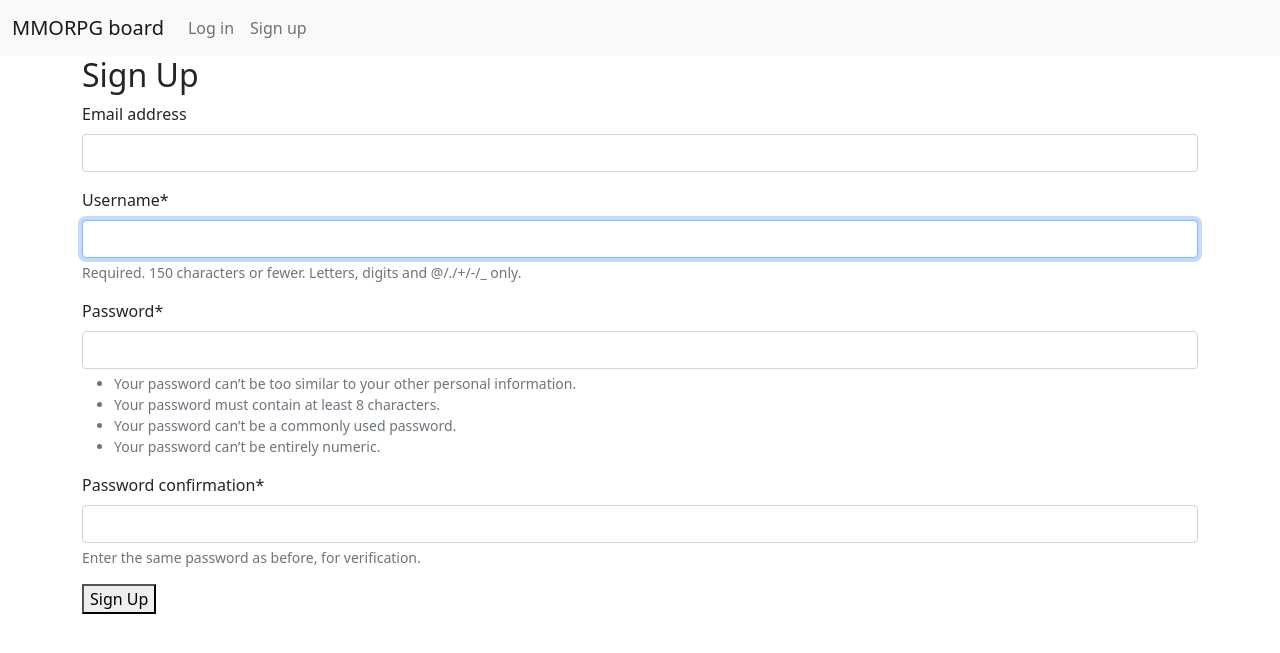
After one commit to magusmgl/MMORPG_board, a Django app: page /accounts/signup/ in a window 1280 px wide. The commit adds this page. Shown: the top 653 px of the page. Run offline with Django 3.2, Linux system fonts and the light colour scheme; some libraries are stand-ins or nearby versions.

Commit message:
add simple login and signup form

```diff
--- a/accounts/urls.py
+++ b/accounts/urls.py
@@ -0,0 +1,10 @@
+from django.contrib import admin
+from django.urls import path, include
+from django.conf import settings
+from django.conf.urls.static import static
+
+from .views import SignupPageView
+
+urlpatterns = [
+    path('signup/', SignupPageView.as_view(), name='signup')
+]
--- a/accounts/views.py
+++ b/accounts/views.py
@@ -1,3 +1,10 @@
 from django.shortcuts import render
+from django.views import generic
+from django.urls import reverse_lazy
 
-# Create your views here.
+from .forms import CustomUserCreationForm
+
+class SignupPageView(generic.CreateView):
+    form_class = CustomUserCreationForm
+    success_url = reverse_lazy('login')
+    template_name = 'registration/signup.html'
--- a/django_project/settings.py
+++ b/django_project/settings.py
@@ -39,6 +39,8 @@ INSTALLED_APPS = [
     # Third-party
     'ckeditor',
     'ckeditor_uploader',
+    'crispy_forms',
+    'crispy_bootstrap5',
     # Local
     'accounts.apps.AccountsConfig',
     'board.apps.BoardConfig',
@@ -132,3 +134,6 @@ AUTH_USER_MODEL = 'accounts.CustomUser'
 
 MEDIA_URL = '/media/'
 MEDIA_ROOT = BASE_DIR / 'media'
+
+LOGIN_REDIRECT_URL = 'ad_list'
+LOGOUT_REDIRECT_URL = 'ad_list'
--- a/django_project/urls.py
+++ b/django_project/urls.py
@@ -4,11 +4,14 @@ from django.conf import settings
 from django.conf.urls.static import static
 
 urlpatterns = [
-    # Django admin
-    path('admin/', admin.site.urls),
-    # Managment user
-    # path('accounts/', include('accounts.urls')),
-    path('ckeditor/', include('ckeditor_uploader.urls')),
-    # Local apps
-    path('', include('board.urls')),
-] + static(settings.MEDIA_URL, document_root=settings.MEDIA_ROOT)
+          # Django admin
+          path('admin/', admin.site.urls),
+              # Managment user
+
+          path('accounts/', include('django.contrib.auth.urls')),
+          # ckeditor
+          path('ckeditor/', include('ckeditor_uploader.urls')),
+          # Local apps
+          path('accounts/', include('accounts.urls')),
+          path('', include('board.urls')),
+          ] + static(settings.MEDIA_URL, document_root=settings.MEDIA_ROOT)
--- a/templates/_base.html
+++ b/templates/_base.html
@@ -16,21 +16,25 @@
 <nav class="navbar navbar-expand-lg navbar-light bg-light">
     <div class="container-fluid">
         <a class="navbar-brand" href="{% url 'ad_list' %}">MMORPG board</a>
-        <button class="navbar-toggler" type="button" data-bs-toggle="collapse" data-bs-target="#navbarNav" aria-controls="navbarNav" aria-expanded="false" aria-label="Toggle navigation">
+        <button class="navbar-toggler" type="button" data-bs-toggle="collapse" data-bs-target="#navbarNav"
+                aria-controls="navbarNav" aria-expanded="false" aria-label="Toggle navigation">
             <span class="navbar-toggler-icon"></span>
         </button>
         <div class="collapse navbar-collapse" id="navbarNav">
             <ul class="navbar-nav">
                 {% if user.is_authenticated %}
                 <li class="nav-item">
-              <a class="nav-link active" aria-current="page" href="#">Log out</a>
+                    <a class="nav-link active" aria-current="page" href="#">{{ user.username }}</a>
+                </li>
+                <li class="nav-item">
+                    <a class="nav-link active" aria-current="page" href="{% url 'logout' %}">Log out</a>
                 </li>
                 {% else %}
                 <li class="nav-item">
-              <a class="nav-link" href="#">Log in</a>
+                    <a class="nav-link" href="{% url 'login' %}">Log in</a>
                 </li>
                 <li class="nav-item">
-              <a class="nav-link" href="#">Sign up</a>
+                    <a class="nav-link" href="{% url 'signup' %}">Sign up</a>
                 </li>
                 {% endif %}
             </ul>
--- /dev/null
+++ b/templates/registration/signup.html
@@ -0,0 +1,12 @@
+{% extends "_base.html" %}
+{% load crispy_forms_tags %}
+
+{% block title %}Sign Up{% endblock title %}
+{% block content %}
+<h2>Sign Up</h2>
+<form method="post">
+    {% csrf_token %}
+    {{ form|crispy }}
+    <button type="submit">Sign Up</button>
+</form>
+{% endblock content %}
```
Also changed, not shown: templates/registration/login.html (added, +10 -0 lines). Lines whose indentation alone changed are shown as unchanged.
